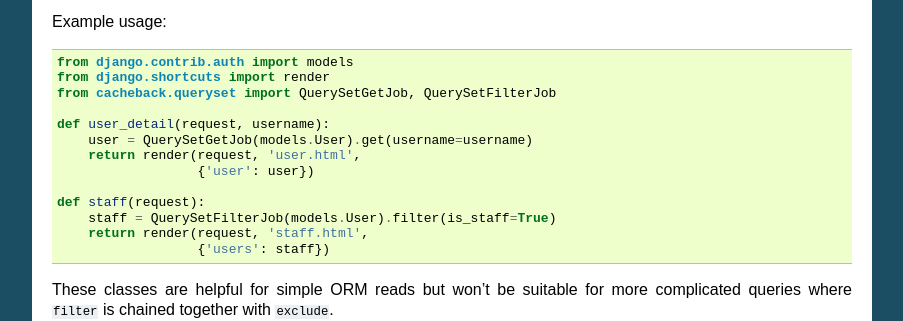
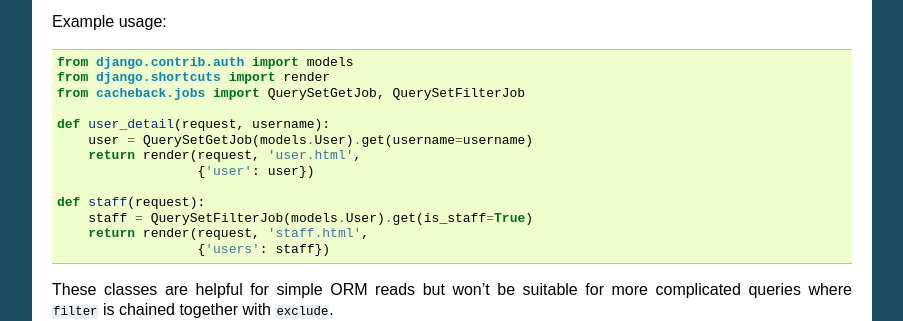
Before and after one commit to codeinthehole/django-cacheback, a Sphinx documentation site: the page built from docs/api.rst, in a window 1280 px wide, cut to the strip 873-1194 px from the top of the page. Shown: the whole strip, without its empty margins (198-1101 px from the left). Built offline with Sphinx 7.4.7, drawn with Linux system fonts in a browser that asks for light colours.

Commit message:
Updated docs to use new imports.

```diff
--- a/docs/api.rst
+++ b/docs/api.rst
@@ -24,10 +24,10 @@ Queryset jobs
 There are two classes for easy caching of ORM reads.  These don't need
 subclassing but rather take the model class as a ``__init__`` parameter.
 
-.. autoclass:: cacheback.queryset.QuerySetFilterJob
+.. autoclass:: cacheback.jobs.QuerySetFilterJob
     :members:
 
-.. autoclass:: cacheback.queryset.QuerySetGetJob
+.. autoclass:: cacheback.jobs.QuerySetGetJob
     :members:
 
 Example usage:
@@ -36,7 +36,7 @@ Example usage:
 
     from django.contrib.auth import models
     from django.shortcuts import render
-    from cacheback.queryset import QuerySetGetJob, QuerySetFilterJob
+    from cacheback.jobs import QuerySetGetJob, QuerySetFilterJob
 
     def user_detail(request, username):
         user = QuerySetGetJob(models.User).get(username=username)
@@ -44,7 +44,7 @@ Example usage:
                       {'user': user})
 
     def staff(request):
-        staff = QuerySetFilterJob(models.User).filter(is_staff=True)
+        staff = QuerySetFilterJob(models.User).get(is_staff=True)
         return render(request, 'staff.html',
                       {'users': staff})
 
```
